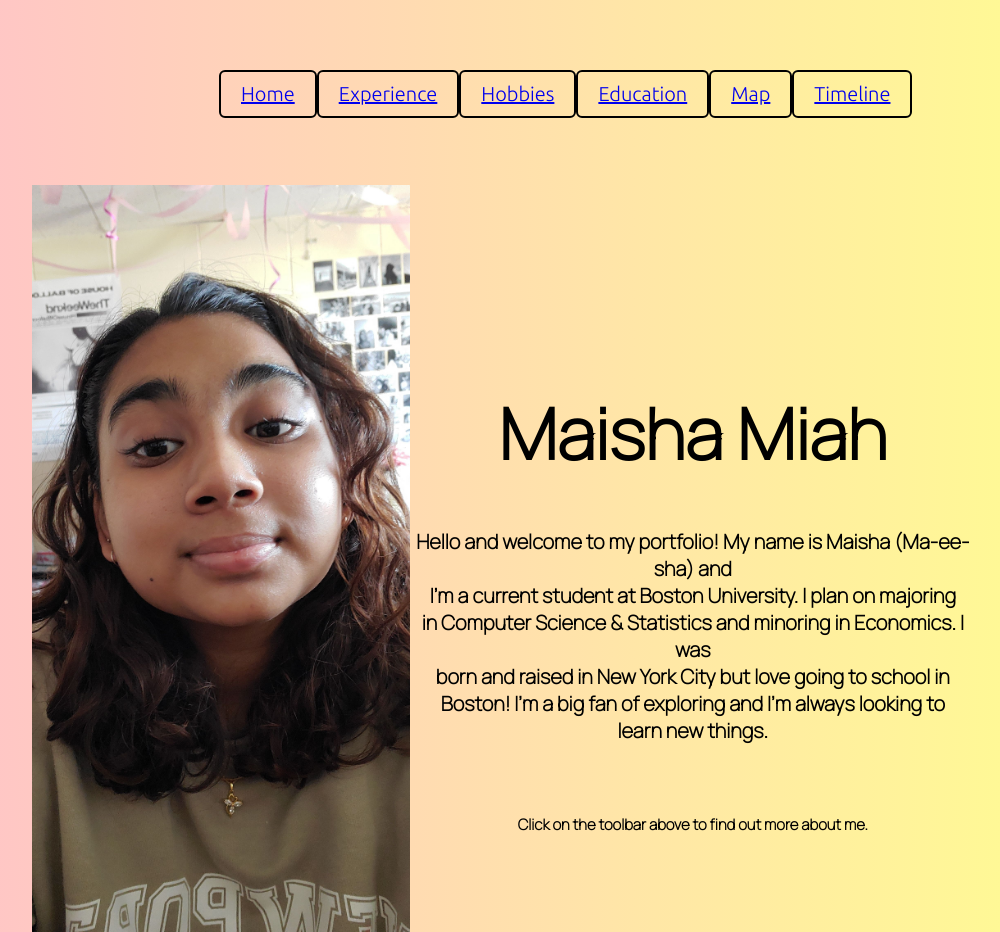
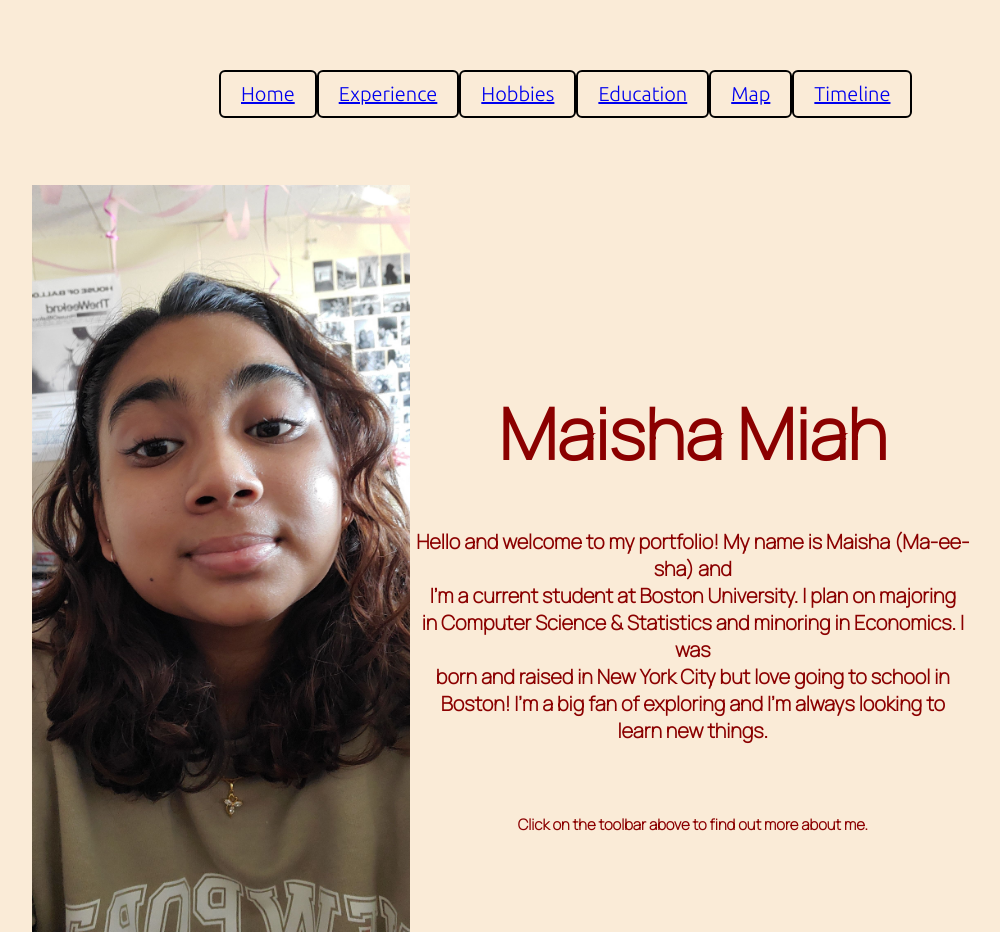
Before and after one commit to mmiah00/Personal-Portfolio, a Flask app: page / in a window 1280 px wide; the page is wider, and only the part inside the window is pictured. Shown: that part, without its empty margins (136-1136 px from the left). Run offline with Flask 2, Linux system fonts and the light colour scheme; parts of the project's set-up code (start-up, migrations or seed data) failed here and were passed over.

Commit message:
changed background color and font color

```diff
--- a/app/static/styles/main.css
+++ b/app/static/styles/main.css
@@ -4,6 +4,7 @@ p, h1, h2, h3, h4, h5, h6, button {
     /* font-family: 'Nunito', sans-serif; */
     /* font-family: 'Ubuntu', sans-serif; */
     font-family: 'Manrope', sans-serif;
+    color: rgb(139, 0,0);
 }
 
 h1 {
@@ -12,7 +13,8 @@ h1 {
 }
 
 body {
-    background-image: linear-gradient(to right, pink, #FFFF8F);
+    /* background-image: linear-gradient(to right, pink, #FFFF8F); */
+    background-color: antiquewhite;
     background-size: cover;
     overflow-x: scroll;
     font-family: "Ubuntu", sans-serif;
```
